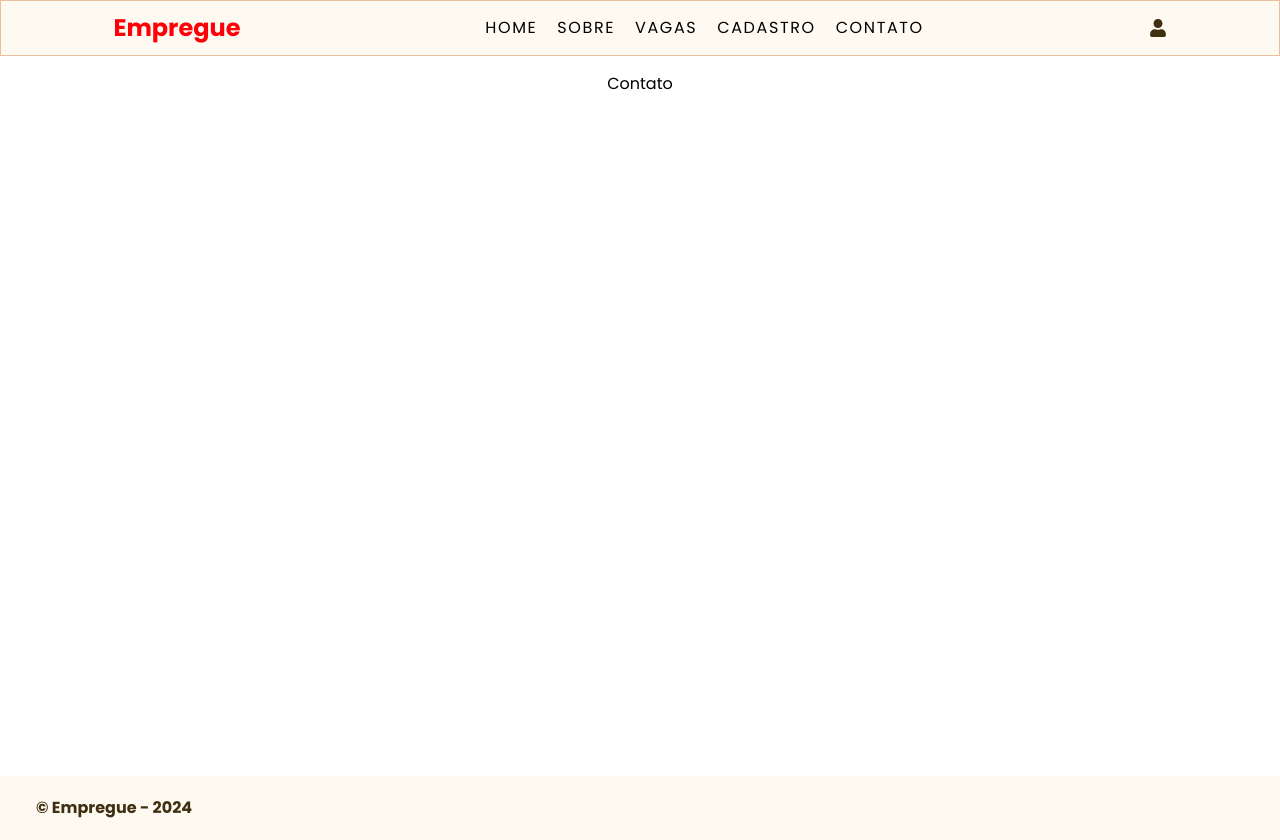
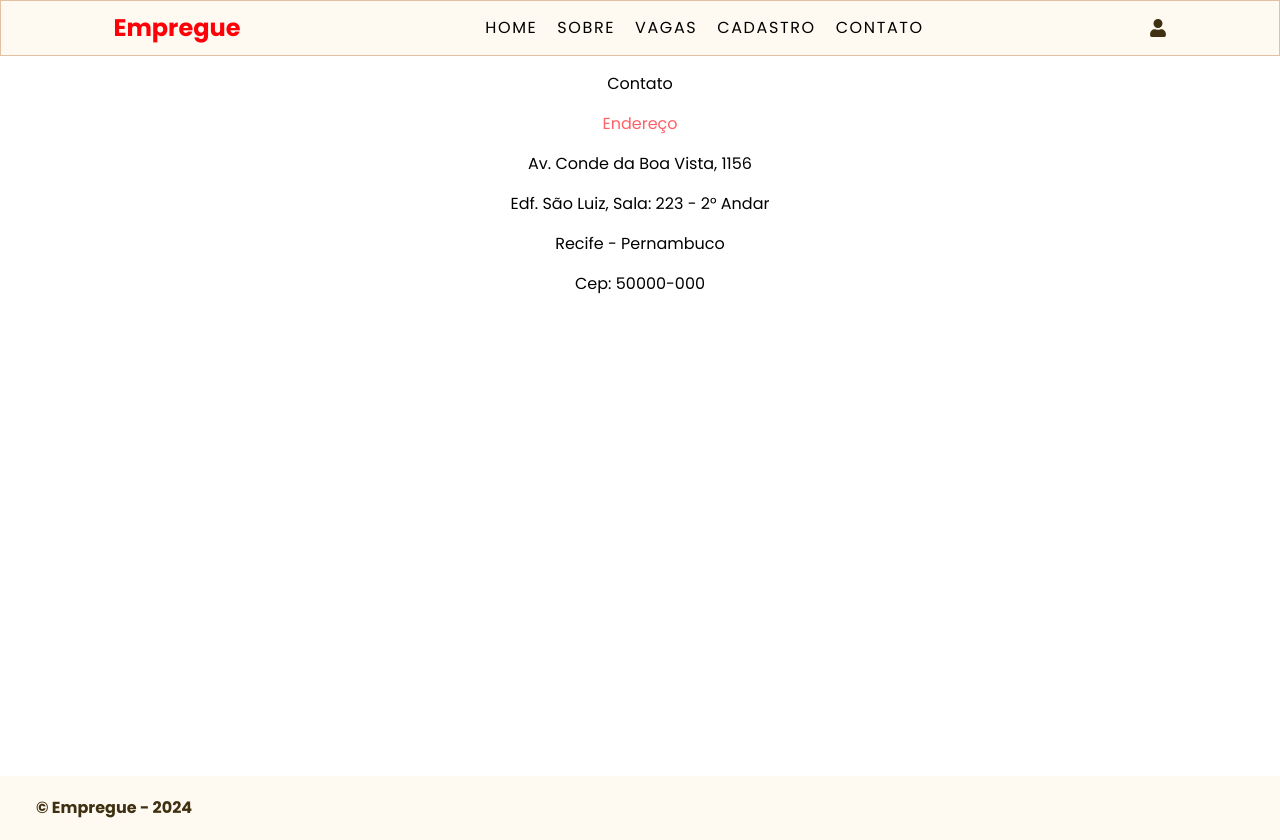
Before and after one commit to softexrecifepe/PI-RE9-TURMA-09-EQUIPE-05, a Next.js app: page /contato in a window 1280 px wide. Built offline with nearby package versions, Linux system fonts and the light colour scheme.

Commit message:
criacao da pagina contato

```diff
--- a/src/app/contato/page.tsx
+++ b/src/app/contato/page.tsx
@@ -10,6 +10,13 @@ export default function Contato() {
             <Header />
             <Container>
                 <h1>Contato</h1>
+
+                    <h2>Endereço</h2>
+                    <p>Av. Conde da Boa Vista, 1156</p>
+                    <p>Edf. São Luiz, Sala: 223 - 2° Andar</p>
+                    <p>Recife - Pernambuco</p>
+                    <p>Cep: 50000-000</p>
+
             </Container>
             <Footer />
         </>
```
